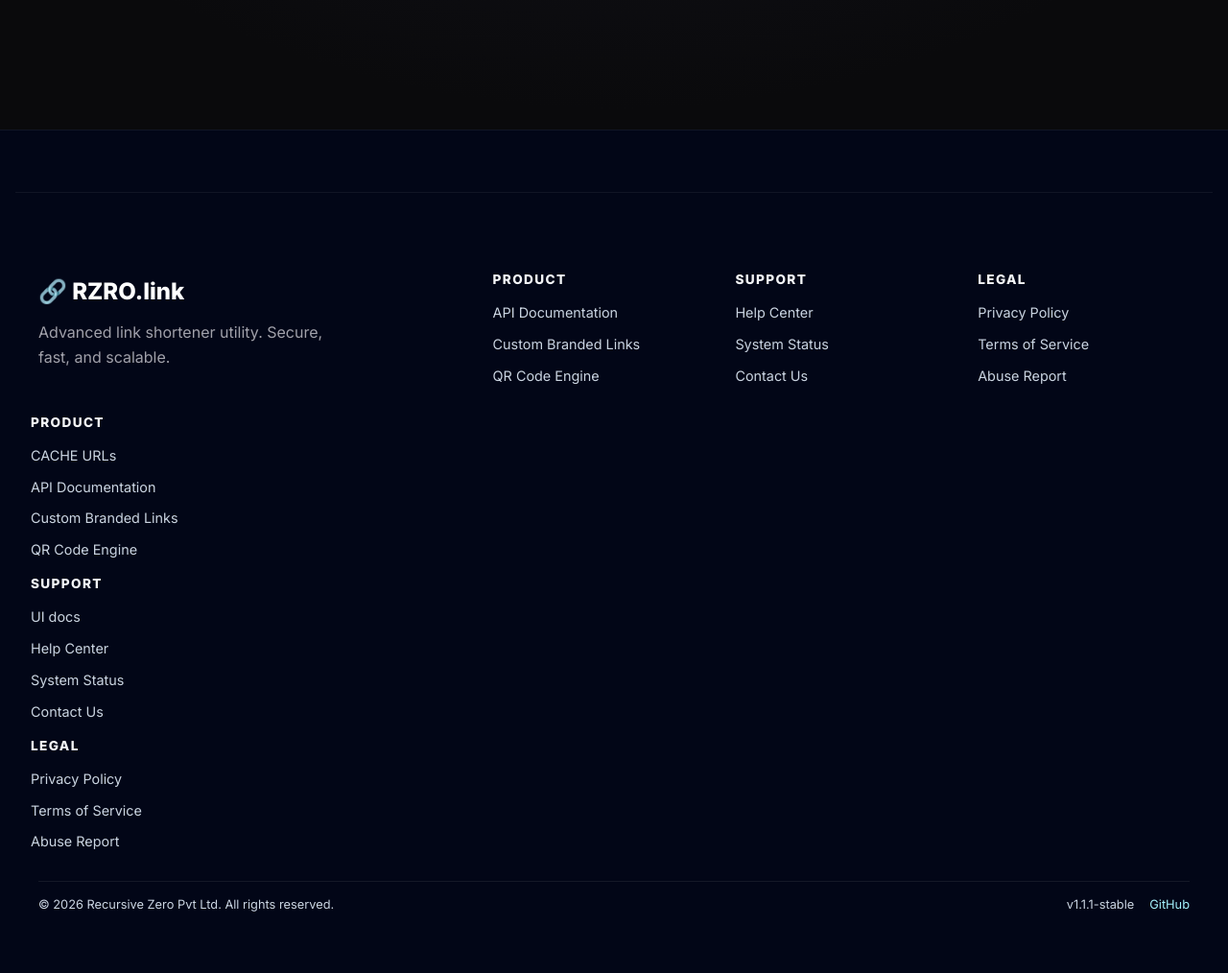
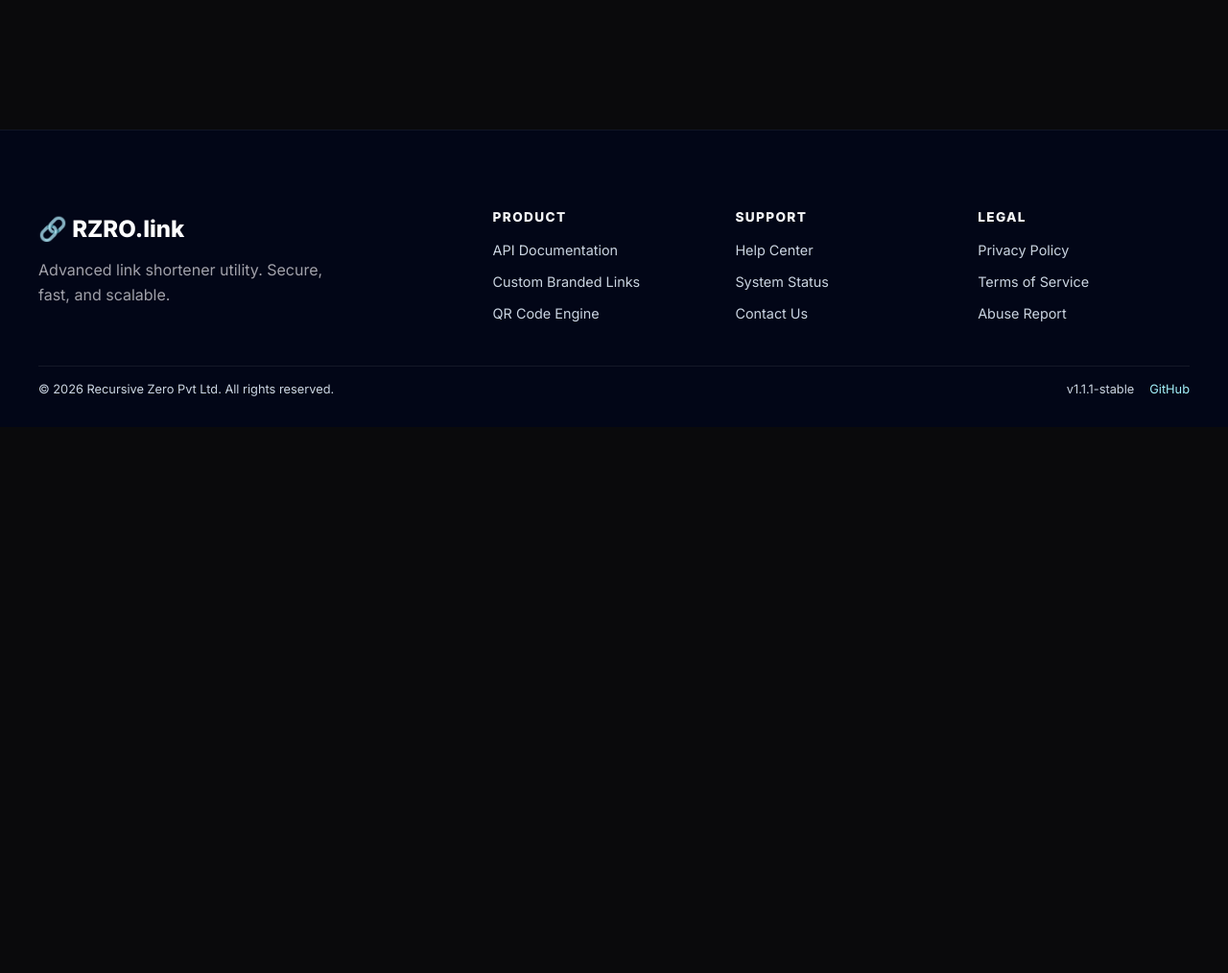
Before and after one commit to recursivezero/tiny, a FastAPI app: page / in a window 1280 px wide. Shown: the part 572-1586 px from the top of the page at 96% size. After the commit the page ends 985 px from the top, so only its background shows below. Run offline with FastAPI, Linux system fonts and the light colour scheme; data that the repository does not hold is empty.

Commit message:
update footer

```diff
--- a/app/templates/footer.html
+++ b/app/templates/footer.html
@@ -1,4 +1,3 @@
-<footer class="big-footer">
 <div class="footer-grid">
   <div class="footer-brand">
     <h3>🔗 RZRO.link</h3>
@@ -29,33 +28,6 @@
     </ul>
   </div>
 </div>
-  <div class="footer-col">
-    <h4>Product</h4>
-    <ul>
-      <li><a href="cache/list">CACHE URLs</a></li>
-      <li><a href="#">API Documentation</a></li>
-      <li><a href="#">Custom Branded Links</a></li>
-      <li><a href="#">QR Code Engine</a></li>
-    </ul>
-  </div>
-  <div class="footer-col">
-    <h4>Support</h4>
-    <ul>
-      <li><a href="/docs"> UI docs</a></li>
-      <li><a href="#">Help Center</a></li>
-      <li><a href="#">System Status</a></li>
-      <li><a href="#">Contact Us</a></li>
-    </ul>
-  </div>
-  <div class="footer-col">
-    <h4>Legal</h4>
-    <ul>
-      <li><a href="#">Privacy Policy</a></li>
-      <li><a href="#">Terms of Service</a></li>
-      <li><a href="#">Abuse Report</a></li>
-    </ul>
-  </div>
-  </div>
 <div class="footer-bottom">
   <div>© 2026 Recursive Zero Pvt Ltd. All rights reserved.</div>
   <div class="footer-meta">
```
Lines whose indentation alone changed are shown as unchanged.
